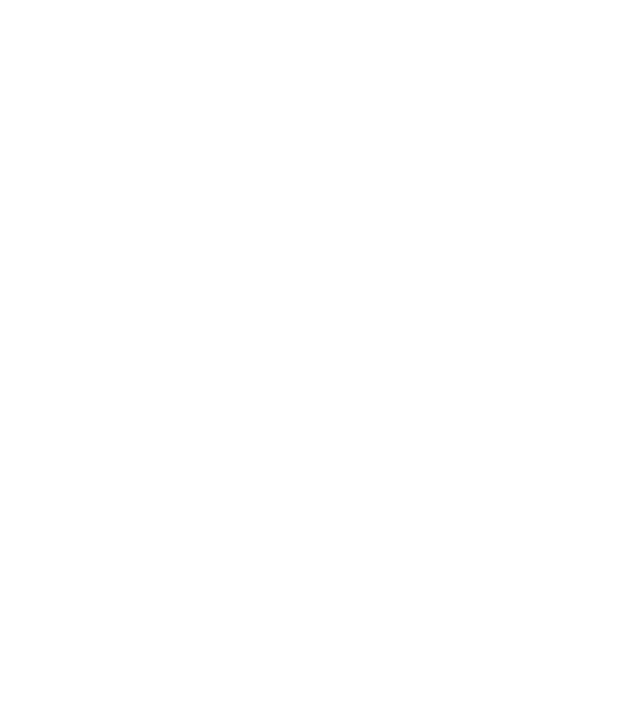
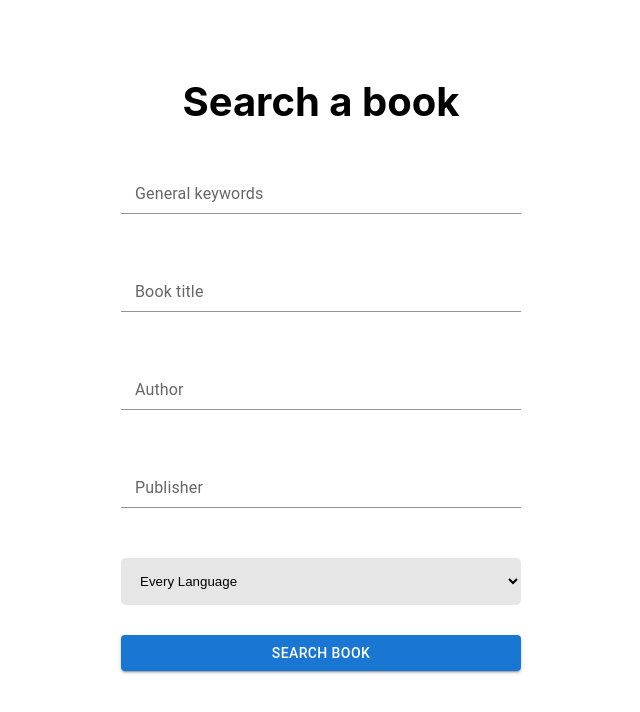
Before and after one commit to smeh09/makeuc-hack, a React (Create React App) app: page /searchBook in a window 1280 px wide. Shown: the top 712 px of the page, without its empty margins (319-959 px from the left). Built offline with nearby package versions, Linux system fonts and the light colour scheme.

Commit message:
added search quiz form front end

```diff
--- a/src/App.js
+++ b/src/App.js
@@ -1,6 +1,21 @@
+import {
+  BrowserRouter as Router,
+  Switch,
+  Route,
+  Link
+} from "react-router-dom";
+import SearchBookForm from './Components/SearchBookForm';
+
 function App() {
   return (
     <div>
+      <Router>
+        <Switch>
+          <Route exact path='/searchBook'>
+            <SearchBookForm />
+          </Route>
+        </Switch>
+      </Router>
     </div>
   );
 }
--- /dev/null
+++ b/src/Components/SearchBookForm.js
@@ -0,0 +1,59 @@
+import Button from '@mui/material/Button';
+import FormControl from '@mui/material/FormControl'
+import InputLabel from '@mui/material/InputLabel';
+import Input from '@mui/material/Input';
+import React, { useState } from 'react';
+import '../styles/SearchBookForm.css';
+
+const SearchBookForm = () => {
+
+  const [ generalKeywords, setGeneralKeyWords ] = useState("");
+  const [ bookTitle, setBookTitle ] = useState("");
+  const [ author, setAuthor ] = useState("");
+  const [ publisher, setPublisher ] = useState("");
+  const [ lang, setLang ] = useState("");
+
+  const handleSubmit = (e) => {
+    e.preventDefault();
+  }
+
+  return (
+    <div className='searchBook'>
+      <h1 className='searchBookHeading'>Search a book</h1>
+      <form className='contactUsFormContainer'>
+        <FormControl>
+          <InputLabel>General keywords</InputLabel>
+          <Input value={generalKeywords} onChange={(e) => setGeneralKeyWords(e.target.value)} className='searchBookFormInput' />
+        </FormControl>
+        <FormControl>
+          <InputLabel>Book title</InputLabel>
+          <Input value={bookTitle} onChange={(e) => setBookTitle(e.target.value)} className='searchBookFormInput' />
+        </FormControl>
+        <FormControl>
+          <InputLabel>Author</InputLabel>
+          <Input value={author} onChange={(e) => setAuthor(e.target.value)} className='searchBookFormInput' />
+        </FormControl>
+        <FormControl>
+          <InputLabel>Publisher</InputLabel>
+          <Input value={publisher} onChange={(e) => setPublisher(e.target.value)} className='searchBookFormInput' id='lastInput' />
+        </FormControl>
+        <select value={lang} id='searchBookFormSelectLang' className='searchBookFormInput' onChange={e => {setLang(e.target.value)}} onBlur={(e) => setLang(e.target.value)}>
+          <option value="el">Every Language</option>
+          <option value="ar">Arabic</option>
+          <option value="bn">Bengali</option>
+          <option value="zh">Chinese</option>
+          <option value="en">English</option>
+          <option value="fr">French</option>
+          <option value="de">German</option>
+          <option value="hi">Hindi</option>
+          <option value="pt">Portugese</option>
+          <option value="ru">Russian</option>
+          <option value="es">Spanish</option>
+        </select>
+        <Button type='submit' className='submitButton' onClick={(e) => handleSubmit(e)} variant="contained" type='submit'>Search book</Button>
+      </form>
+    </div>
+  );
+};
+
+export default SearchBookForm;
--- /dev/null
+++ b/src/styles/SearchBookForm.css
@@ -0,0 +1,33 @@
+.searchBook {
+  text-align: center;
+  padding: 50px;
+  margin: auto;
+}
+
+.contactUsFormContainer {
+  width: 400px;
+  margin: auto;
+  display: flex;
+  flex-direction: column;
+}
+
+.searchBookFormInput {
+  margin-bottom: 30px;
+}
+
+.searchBookFormInput:last-child {
+  margin-bottom: 50px;
+}
+
+#searchBookFormSelectLang {
+  padding: 15px;
+  background: rgb(230, 230, 230);
+  border-radius: 5px;
+  border: none;
+  outline: none;
+}
+
+.searchBookHeading {
+  font-size: 40px;
+  margin-bottom: 40px;
+}
```
